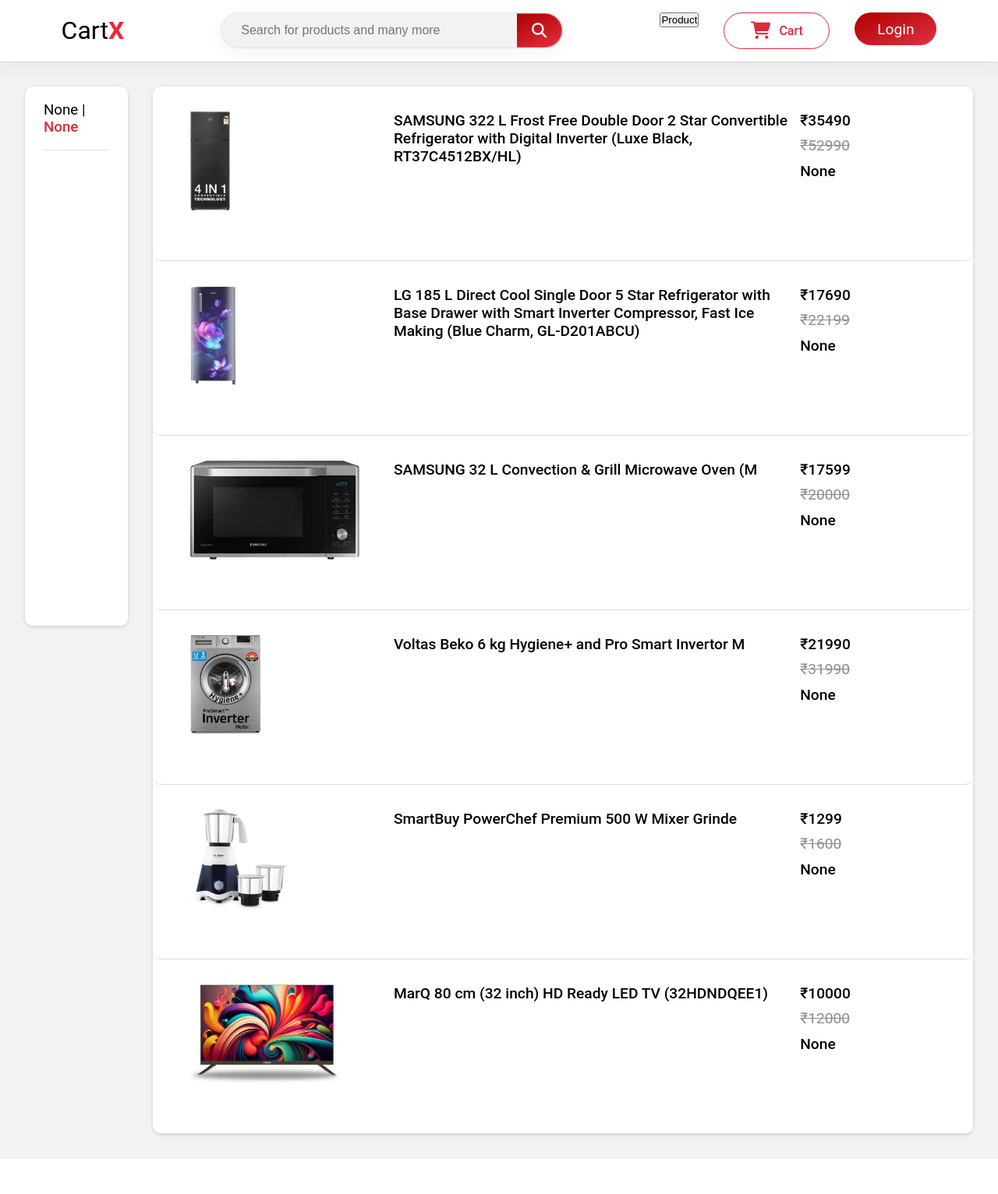
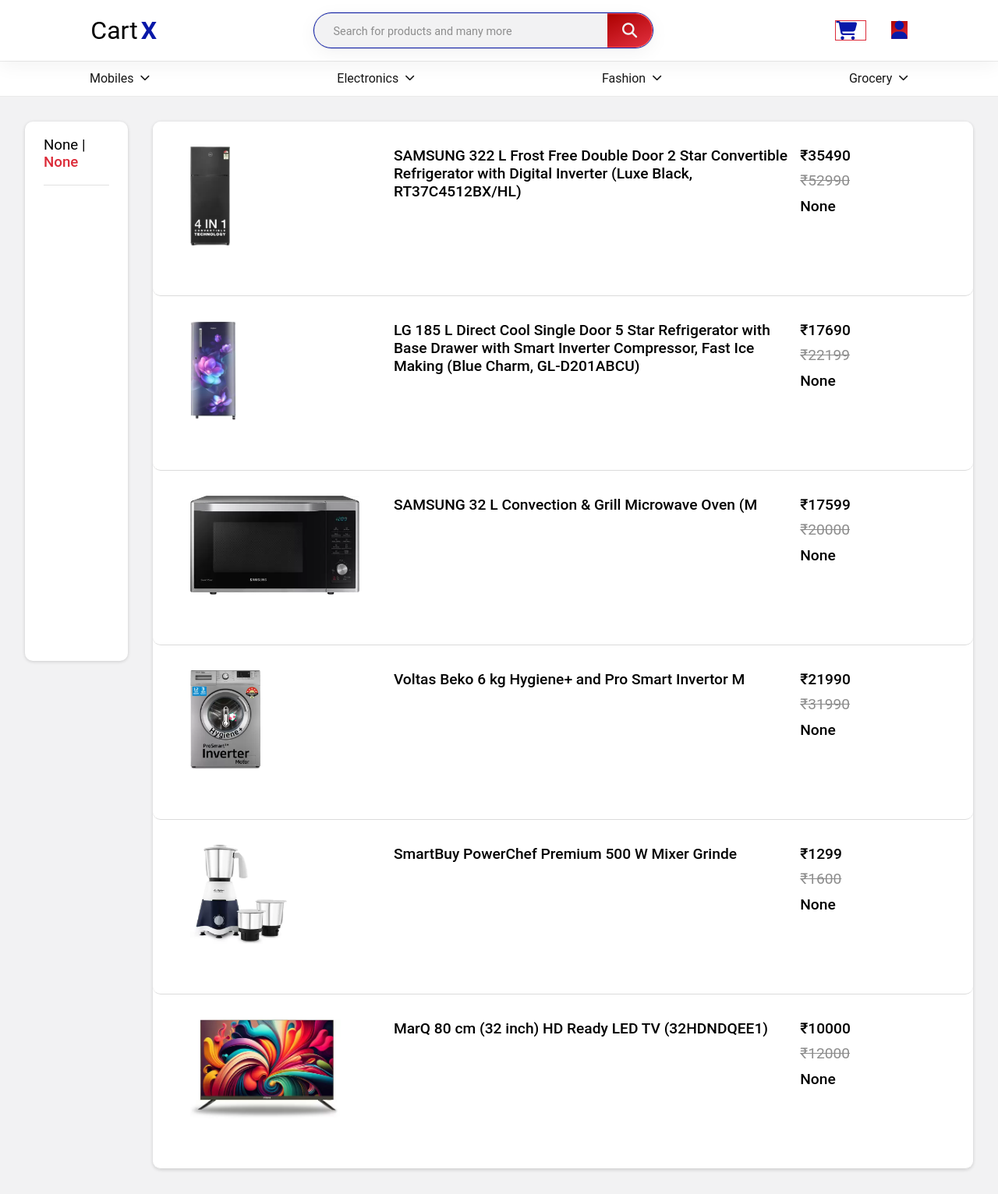
Before and after one commit to ahmedansari131/Ecommerce, a Django app: page /shop/subitem/ in a window 1280 px wide. Shown: the whole page at 78% size. Before the commit the page ends 1487 px from the top, so only its background shows below. Run offline with Django 4.2, Linux system fonts and the light colour scheme; data comes from the database, SQL or seed files in the repository.

Commit message:
landing page ui designed

```diff
--- a/shop/static/shop/style.css
+++ b/shop/static/shop/style.css
@@ -8,30 +8,29 @@
 }
 
 :root {
-  --primary-color: #D22B2B;
+  --primary-color: #0818A8;
+  --hover-color: #051070;
   --secondary-color: #f2f2f3;
   --light-color: white;
-  --accent-color: #FFFDD0;
-  --dark-color: #343434;
-  --hover-color: rgb(175, 3, 3);
+  --accent-color: #7f7c4f;
+  --dark-color: #171717;
+  --light-para-color: #8a8a8a;
   --sm-border-radius: 10px;
-  --md-border-radius: 20px;
+  --md-border-radius: 15px;
   --lg-border-radius: 30px;
-  --bg-gradient: linear-gradient(348deg, rgba(161, 16, 16, 1) 0%, rgba(210, 43, 43, 1) 100%);
   --lt-box-shadow: rgba(0, 0, 0, 0.05) 0px 6px 24px 0px, rgba(0, 0, 0, 0.08) 0px 0px 0px 1px;
   --dk-box-shadow: rgba(99, 99, 99, 0.2) 0px 2px 8px 0px;
 }
 
-
 .nav {
   display: flex;
   align-items: center;
-  justify-content: space-around;
-  padding: 1em;
-  width: 100vw;
+  justify-content: space-between;
+  padding: 1em 4em;
   position: sticky;
   background-color: var(--light-color);
   box-shadow: var(--lt-box-shadow);
+  z-index: 100;
 }
 
 .nav .logo a {
@@ -39,23 +38,29 @@
   color: var(--dark-color);
 }
 
+.nav .logo span{
+  color: var(--primary-color);
+  font-weight: bold;
+  margin-left: 4px;
+}
+
 .search-box {
   display: flex;
   align-items: center;
   width: 35%;
   height: 10%;
-  background-color: var(--secondary-color);
+  background-color: var(--light-color);
   padding-left: 20px;
   padding-right: 0px;
   border-radius: 50px;
-  border: 1px solid var(--secondary-color);
+  border: 1px solid var(--primary-color);
 }
 
 .search-box input {
   flex: 1;
   border: none;
   outline: none;
-  background-color: var(--secondary-color);
+  background-color: var(--light-color);
   font-size: 1rem;
   padding-left: .3em;
   padding-right: 1em;
@@ -67,54 +72,57 @@
   opacity: .8;
 }
 
-.primary-btn, .secondary-btn{
-  padding: .5em 1em .5em 1em;
-  font-size: 1.2rem;
-  border: none;
-  outline: none;
-  color: var(--secondary-color);
-  background-color: var(--primary-color);
-  cursor: pointer;
-  border-left: none;
-  transition: background-color .15s;
-}
-
-.secondary-btn{
-  border: 1px solid var(--primary-color);
-  background-color: transparent;
-  border-radius: var(--lg-border-radius);
-  color: var(--primary-color);
-  padding: initial 1.5em;
-}
 
 .search-btn {
   border-radius: 0 var(--lg-border-radius) var(--lg-border-radius) 0;
 }
 
-.primary-btn:hover{
-  background-color: var(--hover-color);
+.icon-btn{
+  background-color: transparent;
+  outline: none;
+  border: none;
+  cursor: pointer;
+}
+
+.icon-btn i {
+  font-size: 1.5rem;
+  color: var(--primary-color);
+}
+
+.login-btn i{
+  font-size: 1.45rem;
 }
 
 .nav .action {
   display: flex;
-  column-gap: 2em;
+  column-gap: 2.4em;
+  align-items: center;
 }
 
-/* .action-btn {
-  padding: .5em 1.5em;
-  font-size: 1.2rem;
-  border-radius: 25px;
-  border: none;
-  outline: none;
+.sub-nav{
+  display: flex;
+  justify-content: center;
+  background-color: var(--light-color);
+  color: var(--dark-color);
+  padding: .8em;
+  border-bottom: 1px solid rgba(214, 214, 214,.5);
+}
+
+.sub-nav .products{
+  display: flex;
+  align-items: center;
+  column-gap: 15em;
+}
+
+.sub-nav .products li{
+  display: flex;
+  align-items: center;
+  column-gap: .5em;
   cursor: pointer;
-  font-family: 'roboto', sans-serif;
-  background: linear-gradient(336deg, rgb(220, 43, 57) 12%, rgb(175, 3, 3) 95%);
-  color: #f2f2f3;
-  border: 1px solid rgb(255, 72, 72);
-} */
+}
 
-.action-btn a {
-  color: white;
+.sub-nav .products li i{
+  font-size: .8rem;
 }
 
 .product-category-dropdown {
@@ -431,3 +271,27 @@
   padding-left: 1.2em;
   padding-right: 1.2em;
 }
+
+.primary-btn, .secondary-btn{
+  padding: .5em 1.2em .5em 1.2em;
+  font-size: 1.2rem;
+  border: none;
+  outline: none;
+  color: var(--secondary-color);
+  background-color: var(--primary-color);
+  cursor: pointer;
+  border-left: none;
+  transition: background-color .15s;
+}
+
+.secondary-btn{
+  border: 1px solid var(--primary-color);
+  background-color: transparent;
+  border-radius: var(--lg-border-radius);
+  color: var(--primary-color);
+  padding: initial 1.5em;
+}
+
+.primary-btn:hover{
+  background-color: var(--hover-color);
+}
--- a/shop/templates/shop/basic.html
+++ b/shop/templates/shop/basic.html
@@ -10,7 +10,7 @@
     <link rel="stylesheet" href="https://cdnjs.cloudflare.com/ajax/libs/font-awesome/6.4.0/css/all.min.css"
         integrity="sha512-iecdLmaskl7CVkqkXNQ/ZH/XLlvWZOJyj7Yy7tcenmpD1ypASozpmT/E0iPtmFIB46ZmdtAc9eNBvH0H/ZpiBw=="
         crossorigin="anonymous" referrerpolicy="no-referrer" />
-    <link rel="stylesheet" type="text/css" href="{% static css_file_path %}">
+    <link rel="stylesheet" type="text/css" href="{% static '/shop/style.css' %}">
     <!-- <link rel="stylesheet" type="text/css" href="{% static 'shop/css/cart.css' %}"> -->
     {% block head %}
     {% endblock %}
@@ -23,19 +23,20 @@
         <div class="nav">
 
             <div class="logo">
-                <a href="/shop">Cart<span style="font-weight: bold; color: #ED2939;">X</span></a>
+                <a href="/shop">Cart<span>X</span></a>
             </div>
 
             <div class="search-box">
                 <input type="text" name="Search" class="search-input" placeholder="Search for products and many more">
-                <button type="submit" class="search-btn primary-btn plr-2"><i class="fa-solid fa-magnifying-glass"></i></button>
+                <button type="submit" class="search-btn primary-btn plr-2"><i
+                        class="fa-solid fa-magnifying-glass"></i></button>
             </div>
 
             <div class="action">
                 <div class="product-category-dropdown" data-dropdown>
-                    <button class="product-category secondary-btn plr-2" data-dropdown-button>
+                    <!-- <button class="product-category secondary-btn plr-2" data-dropdown-button>
                         Product
-                    </button>
+                    </button> -->
                     <div class="dropdown-menu">
 
                         <div class="category-list">
@@ -89,16 +90,16 @@
                 <div class="add-to-cart">
                     {% if user.is_authenticated %}
                     <a href="/shop/cart">
-                        <button class="cart-btn action-btn">
+                        <button class="cart-btn icon-btn">
                             <i class="fas fa-shopping-cart"></i>
-                            <span id="cart-rec">Cart</span>
+                            <span id="cart-rec"></span>
                         </button>
                     </a>
                     {% else %}
                     <a href="/shop/login">
-                        <button class="cart-btn action-btn">
+                        <button class="cart-btn icon-btn">
                             <i class="fas fa-shopping-cart"></i>
-                            <span id="cart-rec">Cart</span>
+                            <span id="cart-rec"></span>
                         </button>
                     </a>
                     {% endif %}
@@ -108,11 +109,11 @@
                     <div class="dropdown">
                         {% if user.is_authenticated %}
                         <a href="/shop/login">
-                            <button class="login-btn action-btn">{{user.username}}</button>
+                            <button class="login-btn">{{user.username}}</button>
                         </a>
                         {% else %}
                         <a href="/shop/login">
-                            <button class="login-btn action-btn">Login</button>
+                            <button class="login-btn icon-btn"><i class="fa-solid fa-user"></i></button>
                         </a>
                         {% endif %}
 
@@ -143,6 +144,14 @@
 
         </div>
 
+        <div class="sub-nav">
+            <ul class="products">
+                <li class="product-item">Mobiles<i class="fa-solid fa-chevron-down"></i></li>
+                <li class="product-item">Electronics<i class="fa-solid fa-chevron-down"></i></li>
+                <li class="product-item">Fashion<i class="fa-solid fa-chevron-down"></i></li>
+                <li class="product-item">Grocery<i class="fa-solid fa-chevron-down"></i></li>
+            </ul>
+        </div>
         {% block body %} {% endblock %}
     </div>
 
```
Also changed, not shown: other parts of shop/static/shop/style.css (+0 -168 lines), shop/static/shop/css/index.css (added, +136 -0 lines), shop/static/shop/js/index.js (added, +54 -0 lines), shop/templates/shop/index.html (+52 -2 lines), media/shop/images/h.png (added), media/shop/images/home.jpg (added), media/shop/images/homepageimg.jpg (added), media/shop/images/mobile.jpg (added), media/shop/images/whitepattern.jpg (added), 3 other files.
